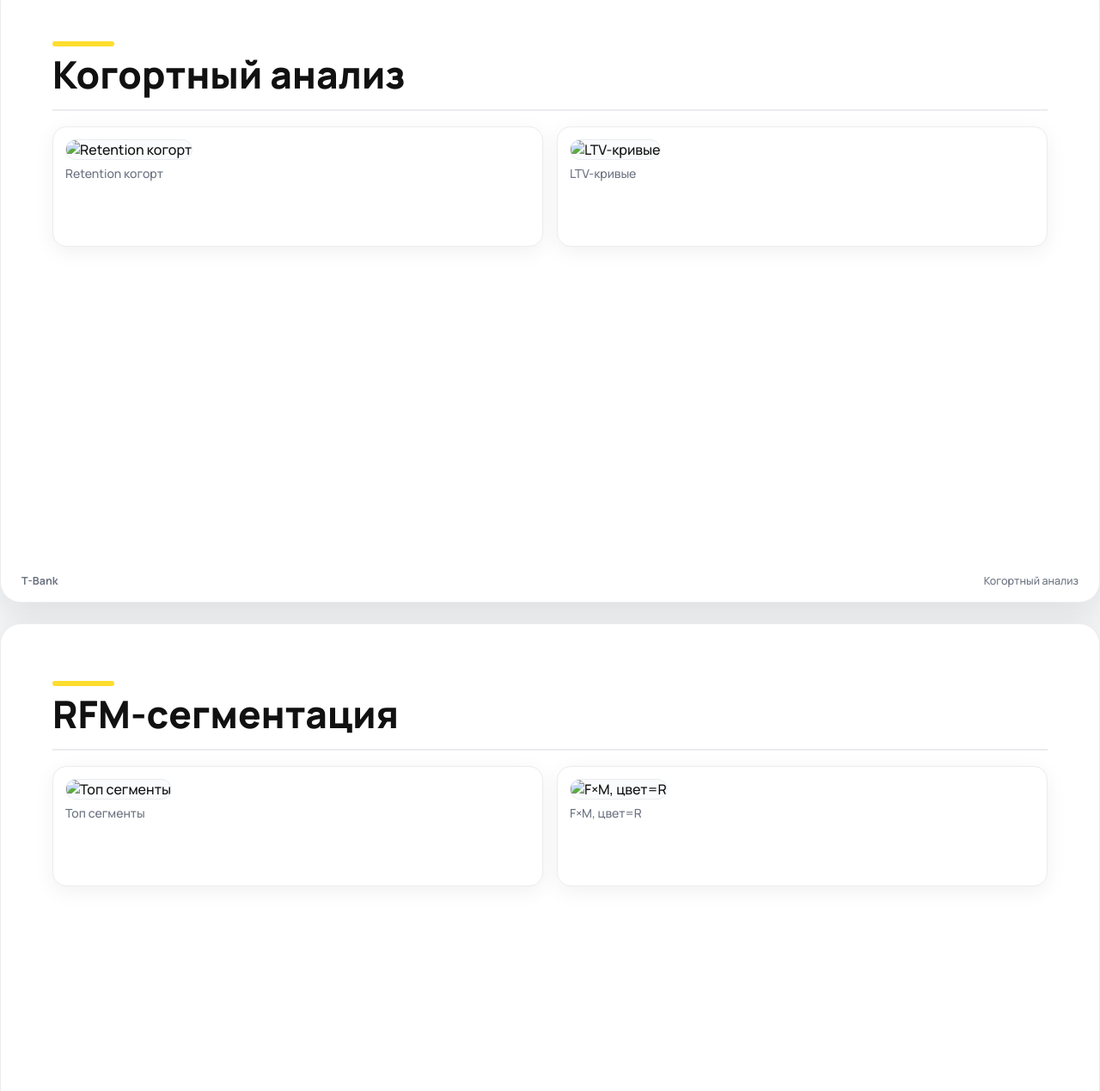
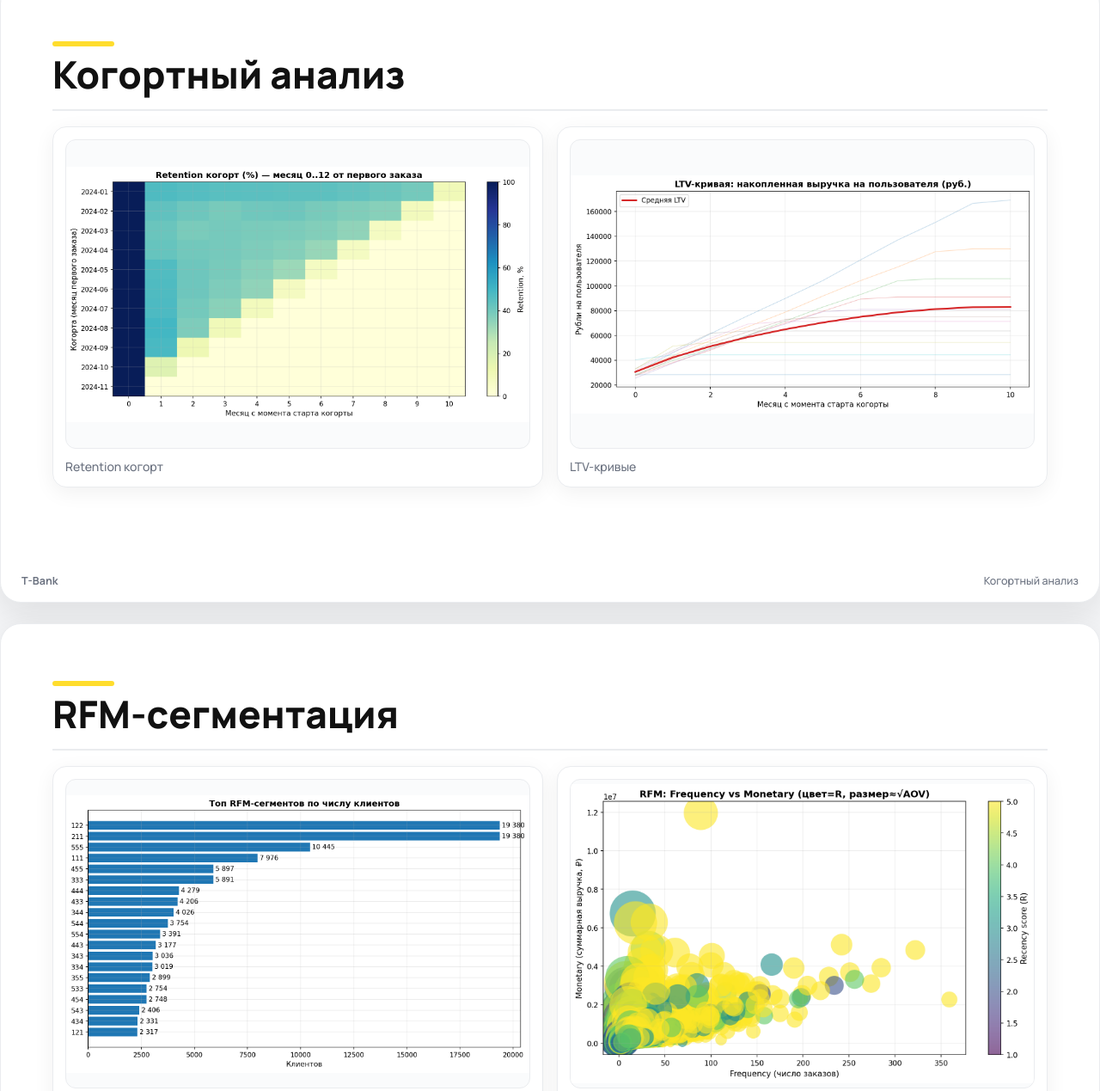
Before and after one commit to Kor4yz/T-bank_analysis_hotels_and_air_travel, a plain HTML site: page docs/index.html in a window 1280 px wide. Shown: the part 1531-2800 px from the top of the page at 86% size. Drawn offline with Linux system fonts and the light colour scheme.

Commit message:
Update index.html

```diff
--- a/docs/index.html
+++ b/docs/index.html
@@ -99,7 +99,7 @@ ul.bullets li::marker{color:#E6C200}
 
 
   <div class="hr"></div>
-  <div class="grid two"><div class="card"><img src="docs/png/cohort_retention.png" alt="Retention когорт"/><p class="caption">Retention когорт</p></div><div class="card"><img src="docs/png/cohort_ltv.png" alt="LTV-кривые"/><p class="caption">LTV-кривые</p></div></div>
+  <div class="grid two"><div class="card"><img src="./png/cohort_retention.png" alt="Retention когорт"/><p class="caption">Retention когорт</p></div><div class="card"><img src="./png/cohort_ltv.png" alt="LTV-кривые"/><p class="caption">LTV-кривые</p></div></div>
   <div class="footer"><span class="brand">T-Bank</span><span>Когортный анализ</span></div>
 </section>
 
@@ -109,7 +109,7 @@ ul.bullets li::marker{color:#E6C200}
 
 
   <div class="hr"></div>
-  <div class="grid two"><div class="card"><img src="docs/png/rfm_top_segments.png" alt="Топ сегменты"/><p class="caption">Топ сегменты</p></div><div class="card"><img src="docs/png/rfm_scatter.png" alt="F×M, цвет=R"/><p class="caption">F×M, цвет=R</p></div></div>
+  <div class="grid two"><div class="card"><img src="./png/rfm_top_segments.png" alt="Топ сегменты"/><p class="caption">Топ сегменты</p></div><div class="card"><img src="./png/rfm_scatter.png" alt="F×M, цвет=R"/><p class="caption">F×M, цвет=R</p></div></div>
   <div class="footer"><span class="brand">T-Bank</span><span>RFM-сегментация</span></div>
 </section>
 
@@ -119,7 +119,7 @@ ul.bullets li::marker{color:#E6C200}
 
 
   <div class="hr"></div>
-  <div class="grid two"><div class="card"><img src="docs/png/cross_sell_distribution.png" alt="Распределение клиентов"/><p class="caption">Распределение клиентов</p></div><div class="card"><img src="docs/png/cross_sell_windowed_probs.png" alt="Окна 3/7/14/30 дней"/><p class="caption">Окна 3/7/14/30 дней</p></div></div>
+  <div class="grid two"><div class="card"><img src="./png/cross_sell_distribution.png" alt="Распределение клиентов"/><p class="caption">Распределение клиентов</p></div><div class="card"><img src="./png/cross_sell_windowed_probs.png" alt="Окна 3/7/14/30 дней"/><p class="caption">Окна 3/7/14/30 дней</p></div></div>
   <div class="footer"><span class="brand">T-Bank</span><span>Кросс-селл AIR↔HOT</span></div>
 </section>
 
```
